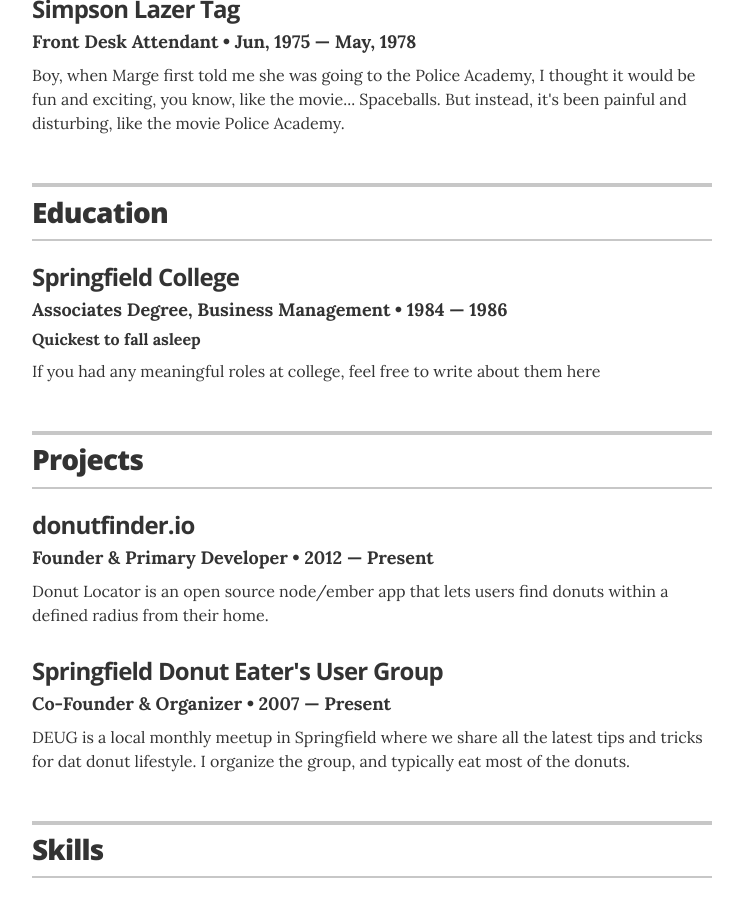
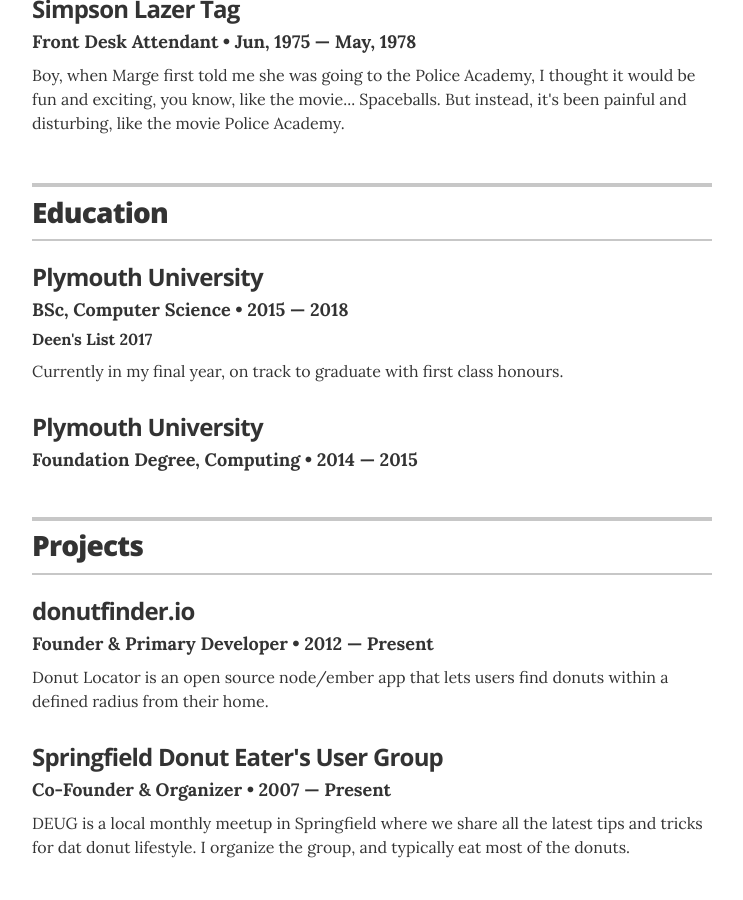
Before and after one commit to nmazidi/nmazidi.github.io, a Jekyll site: the page built from index.html, in a window 1280 px wide and 900 px high, scrolled down 1006 px. Shown: the whole window, without its empty margins (268-1011 px from the left). Built offline with Jekyll 4.4.1, drawn with Linux system fonts in a browser that asks for light colours.

Commit message:
education

```diff
--- a/_data/education.yml
+++ b/_data/education.yml
@@ -1,6 +1,11 @@
 # Degree
-- degree: Associates Degree, Business Management
-  uni: Springfield College
-  year: 1984 &mdash; 1986
-  awards: Quickest to fall asleep
-  summary: If you had any meaningful roles at college, feel free to write about them here
+- degree: BSc, Computer Science
+  uni: Plymouth University
+  year: 2015 &mdash; 2018
+  awards: Deen's List 2017
+  summary: Currently in my final year, on track to graduate with first class honours.
+- degree: Foundation Degree, Computing
+  uni: Plymouth University
+  year: 2014 &mdash; 2015
+  awards:
+  summary:
```
